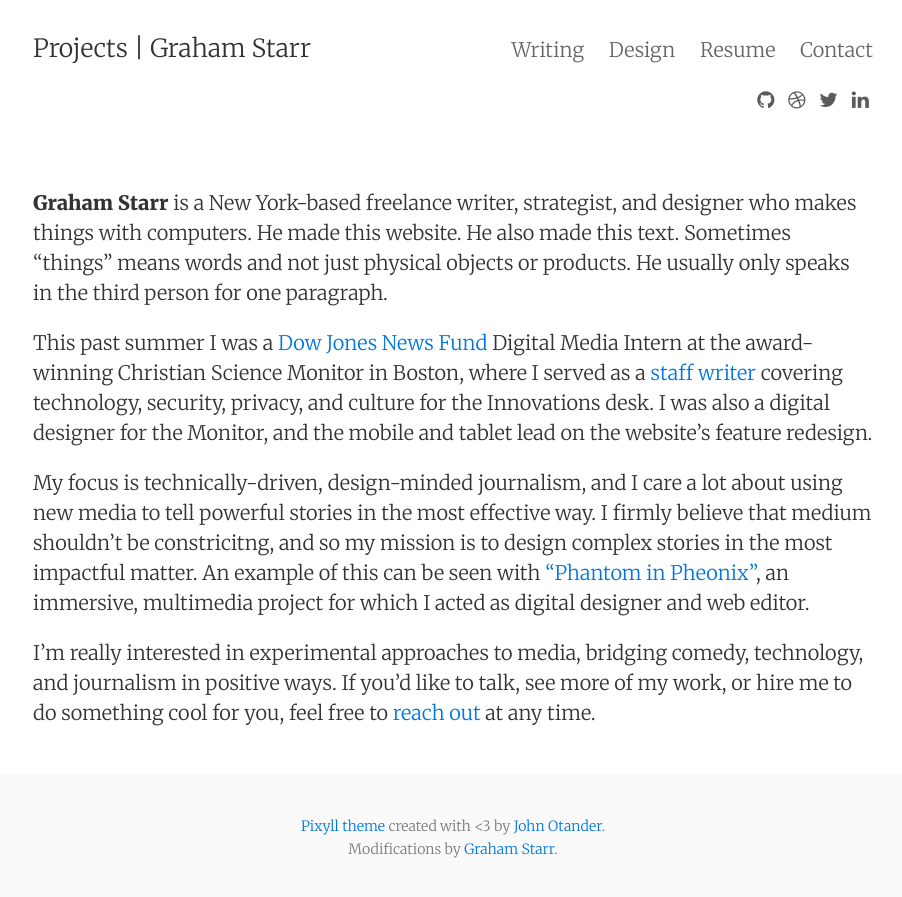
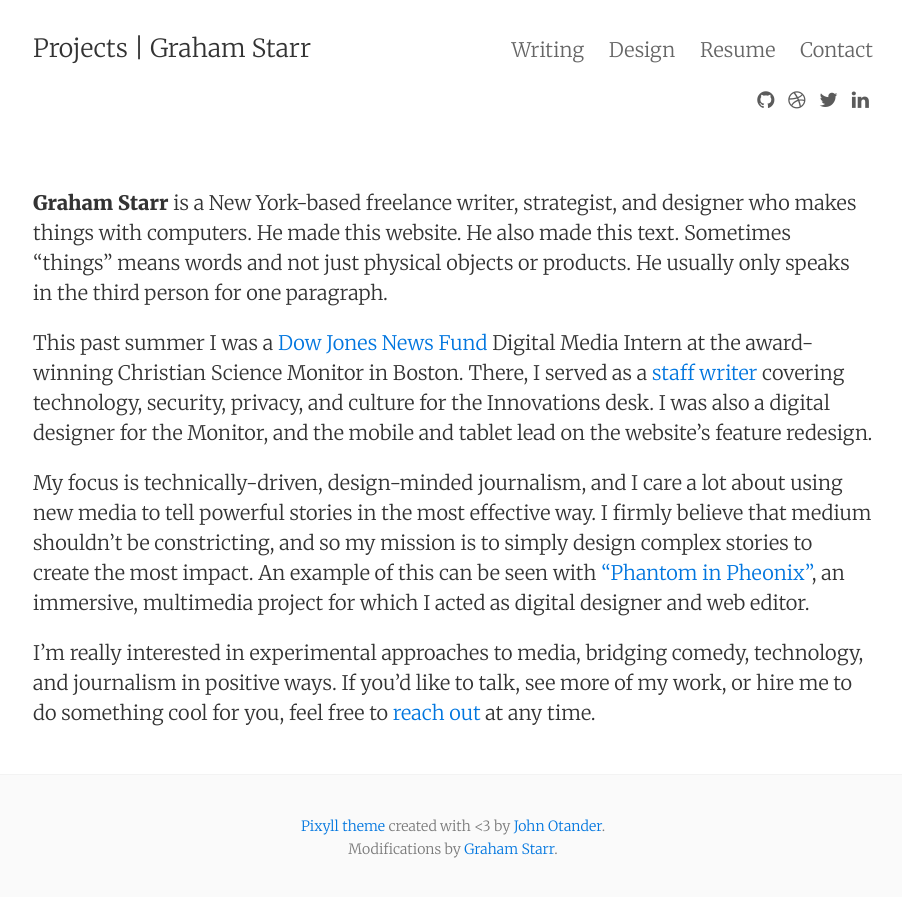
Before and after one commit to gstarr/gstarr.github.io, a Jekyll site: the page built from about.md, in a window 1280 px wide. Shown: the top 897 px of the page, without its empty margins (187-1089 px from the left). Built offline with Jekyll 4.4.1, drawn with Linux system fonts in a browser that asks for light colours; nearby versions of some CDN libraries.

Commit message:
Update about.md

```diff
--- a/about.md
+++ b/about.md
@@ -6,8 +6,8 @@ permalink: /about/
 
 **Graham Starr** is a New York-based freelance writer, strategist, and designer who makes things with computers. He made this website. He also made this text. Sometimes "things" means words and not just physical objects or products. He usually only speaks in the third person for one paragraph.
 
-This past summer I was a [Dow Jones News Fund](http://www.newsfund.org/) Digital Media Intern at the award-winning Christian Science Monitor in Boston, where I served as a [staff writer](http://www.csmonitor.com/About/People/Graham-Starr) covering technology, security, privacy, and culture for the Innovations desk. I was also a digital designer for the Monitor, and the mobile and tablet lead on the website's feature redesign.
+This past summer I was a [Dow Jones News Fund](http://www.newsfund.org/) Digital Media Intern at the award-winning Christian Science Monitor in Boston. There, I served as a [staff writer](http://www.csmonitor.com/About/People/Graham-Starr) covering technology, security, privacy, and culture for the Innovations desk. I was also a digital designer for the Monitor, and the mobile and tablet lead on the website's feature redesign.
 
-My focus is technically-driven, design-minded journalism, and I care a lot about using new media to tell powerful stories in the most effective way. I firmly believe that medium shouldn't be constricitng, and so my mission is to design complex stories in the most impactful matter. An example of this can be seen with ["Phantom in Pheonix"](http://djnf.atavist.com/), an immersive, multimedia project for which I acted as digital designer and web editor.
+My focus is technically-driven, design-minded journalism, and I care a lot about using new media to tell powerful stories in the most effective way. I firmly believe that medium shouldn't be constricting, and so my mission is to simply design complex stories to create the most impact. An example of this can be seen with ["Phantom in Pheonix"](http://djnf.atavist.com/), an immersive, multimedia project for which I acted as digital designer and web editor.
 
 I'm really interested in experimental approaches to media, bridging comedy, technology, and journalism in positive ways. If you'd like to talk, see more of my work, or hire me to do something cool for you, feel free to [reach out](mailto:&#104;&#101;&#108;&#108;&#111;&#064;&#103;&#115;&#116;&#097;&#114;&#114;&#046;&#109;&#101;?subject=Hi%20Graham%21) at any time.
```
